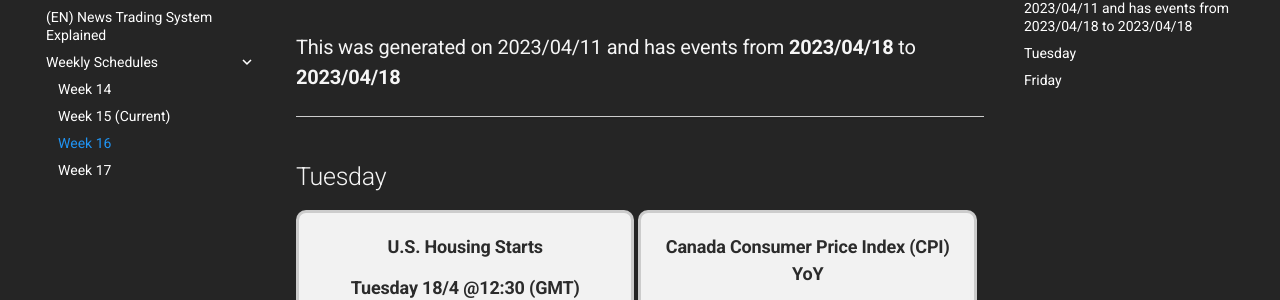
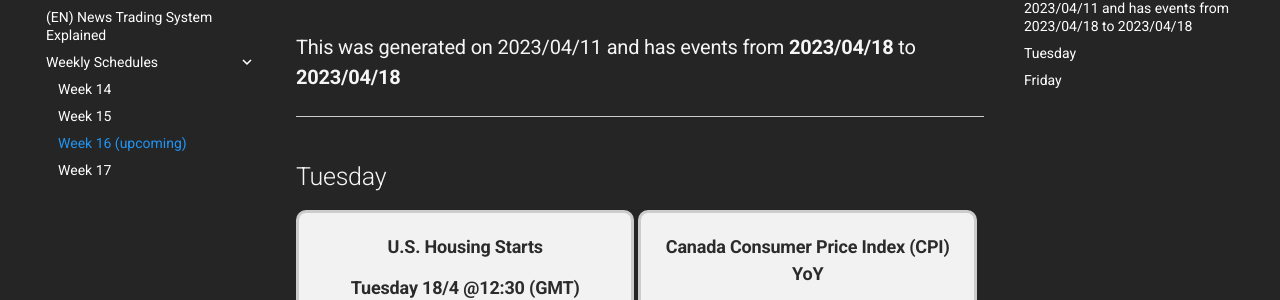
Before and after one commit to spliffli/news-trading-analyzer, an MkDocs documentation site: the page built from docs/weekly-schedules/week-16-schedule.md, in a window 1280 px wide. Shown: the part 148-448 px from the top of the page. Built offline with MkDocs 1.6.1 and Material for MkDocs 9.7.7, drawn with Linux system fonts in a browser that asks for light colours; comment, search, counter and statistics services are not loaded.

Commit message:
updated docs

```diff
--- a/mkdocs.yml
+++ b/mkdocs.yml
@@ -45,8 +45,8 @@ nav:
   - (EN) News Trading System Explained: index-en.md
   - Weekly Schedules:
     - Week 14: weekly-schedules/week-14-schedule.md
-    - Week 15 (Current): weekly-schedules/week-15-schedule.md
-    - Week 16: weekly-schedules/week-16-schedule.md
+    - Week 15: weekly-schedules/week-15-schedule.md
+    - Week 16 (upcoming): weekly-schedules/week-16-schedule.md
     - Week 17: weekly-schedules/week-17-schedule.md
 
 
```
